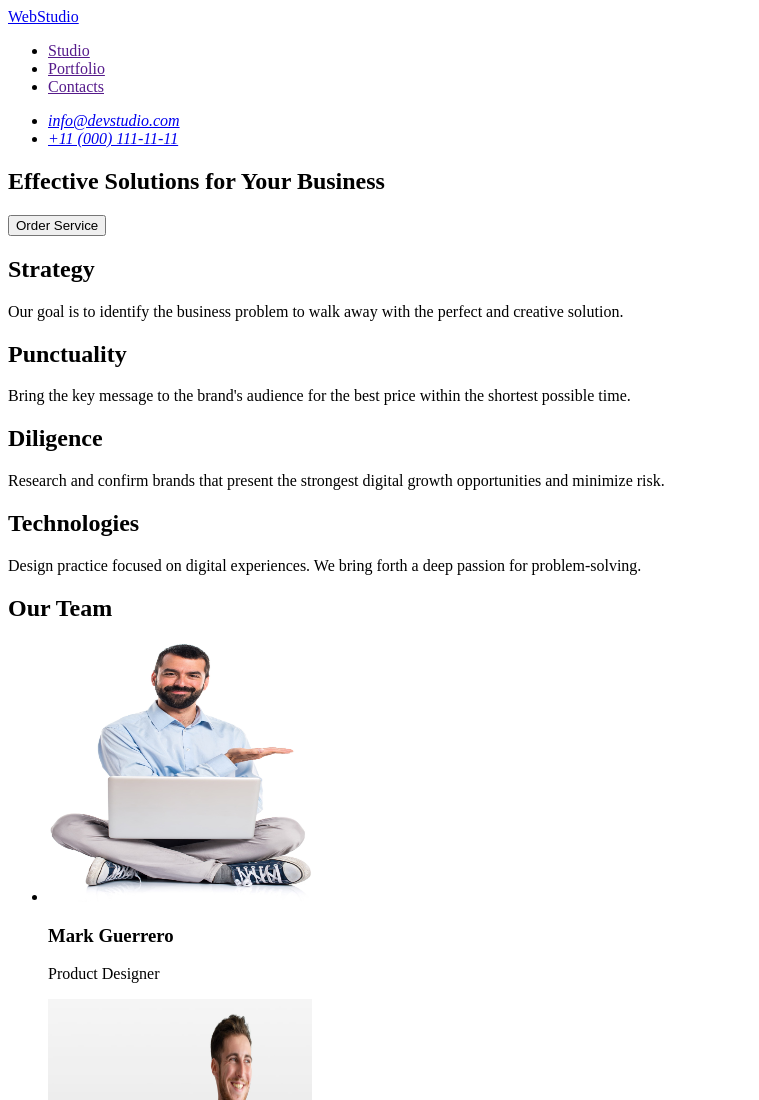
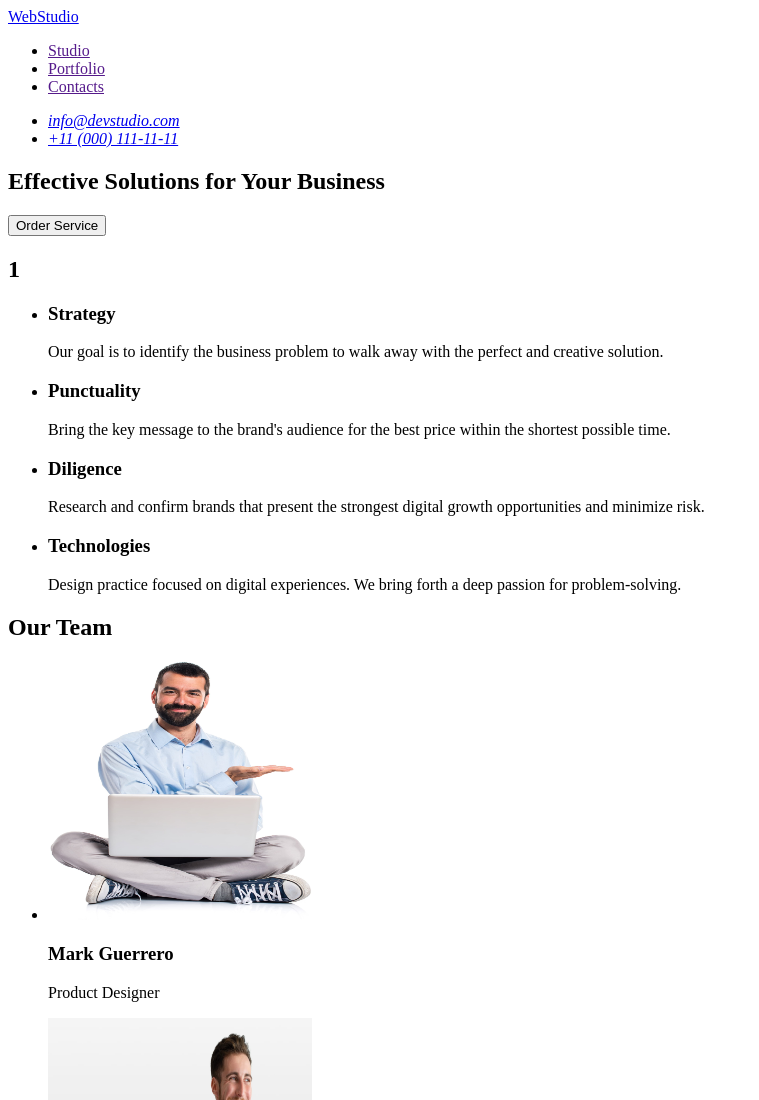
Before and after one commit to DmytroVodianyk/goit-markup-hw-01, a plain HTML site: page index.html in a window 1280 px wide. Shown: the top 1100 px of the page, without its empty margins (0-759 px from the left). Drawn offline with Linux system fonts and the light colour scheme.

Commit message:
last maybe

```diff
--- a/index.html
+++ b/index.html
@@ -18,7 +18,7 @@
         <address>
             <ul>
                 <li><a href="mailto:info@devstudio.com">info@devstudio.com</a></li>
-                <li><a href="tel:110001111111">+11 (000) 111-11-11</a></li>
+                <li><a href="tel:+110001111111">+11 (000) 111-11-11</a></li>
             </ul>
         </address>
  </header>
@@ -28,14 +28,19 @@
         <button type="button">Order Service</button>
     </section>
     <section>
-        <h2>Strategy</h2>
-        <p>Our goal is to identify the business problem to walk away with the perfect and creative solution. </p>
-        <h2>Punctuality</h2>
-        <p>Bring the key message to the brand's audience for the best price within the shortest possible time.</p>
-        <h2>Diligence</h2>
-        <p>Research and confirm brands that present the strongest digital growth opportunities and minimize risk.</p>
-        <h2>Technologies</h2>
-        <p>Design practice focused on digital experiences. We bring forth a deep passion for problem-solving.</p>
+        <h2>1</h2>
+    </section>
+    <section>
+    <ul>
+        <li><h3>Strategy</h3>
+        <p>Our goal is to identify the business problem to walk away with the perfect and creative solution.</p></li>
+        <li><h3>Punctuality</h3>
+        <p>Bring the key message to the brand's audience for the best price within the shortest possible time.</p></li>
+        <li><h3>Diligence</h3>
+        <p>Research and confirm brands that present the strongest digital growth opportunities and minimize risk.</p></li>
+        <li><h3>Technologies</h3>
+        <p>Design practice focused on digital experiences. We bring forth a deep passion for problem-solving.</p></li>
+    </ul>
     </section>
     <section>
         <h2>Our Team</h2>
```
